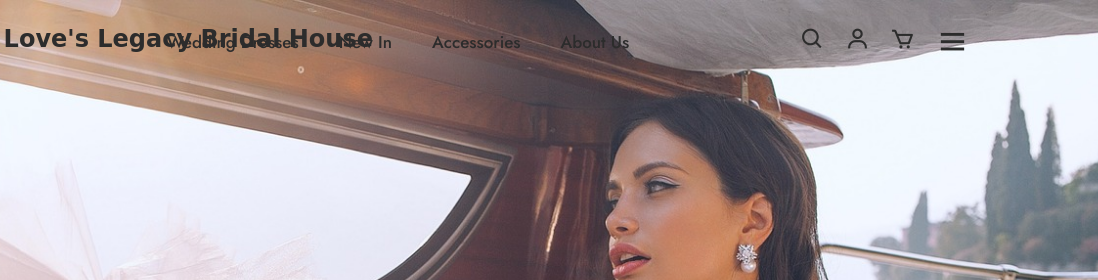
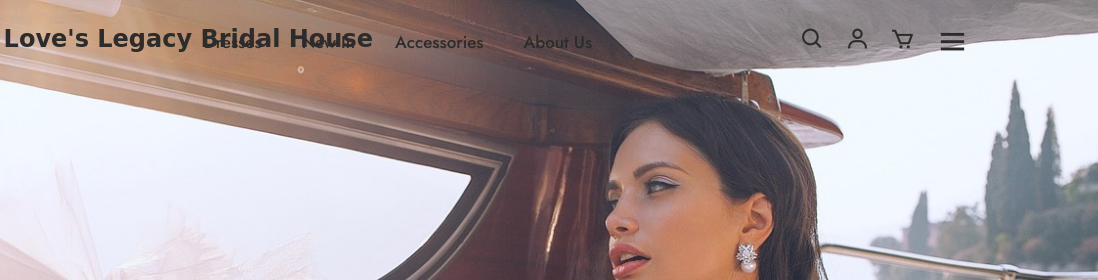
Before and after one commit to pinaf9/WeddingDress-Website, a plain HTML site: page index.html in a window 1280 px wide. Shown: the top 280 px of the page, 182-1280 px from the left. Drawn offline with nearby package versions, Linux system fonts and the light colour scheme; a web font is replaced by a local one.

Commit message:
Removed the word wedding from nav menu

```diff
--- a/index.html
+++ b/index.html
@@ -29,7 +29,7 @@
 
 
         <ul class="navmenu">
-            <li><a href="#">Wedding Dresses</a></li>
+            <li><a href="#">Dresses</a></li>
             <li><a href="#">New In</a></li>
             <li><a href="#">Accessories</a></li>
             <li><a href="#">About Us</a></li>
@@ -334,7 +334,7 @@
 
             <div class="forth-info">
                 <h4>Links</h4>
-                <p>Wedding Dresses</p>
+                <p>Dresses</p>
                 <p>New In</p>
                 <p>Accessories</p>
                 <p>About us</p>
```
